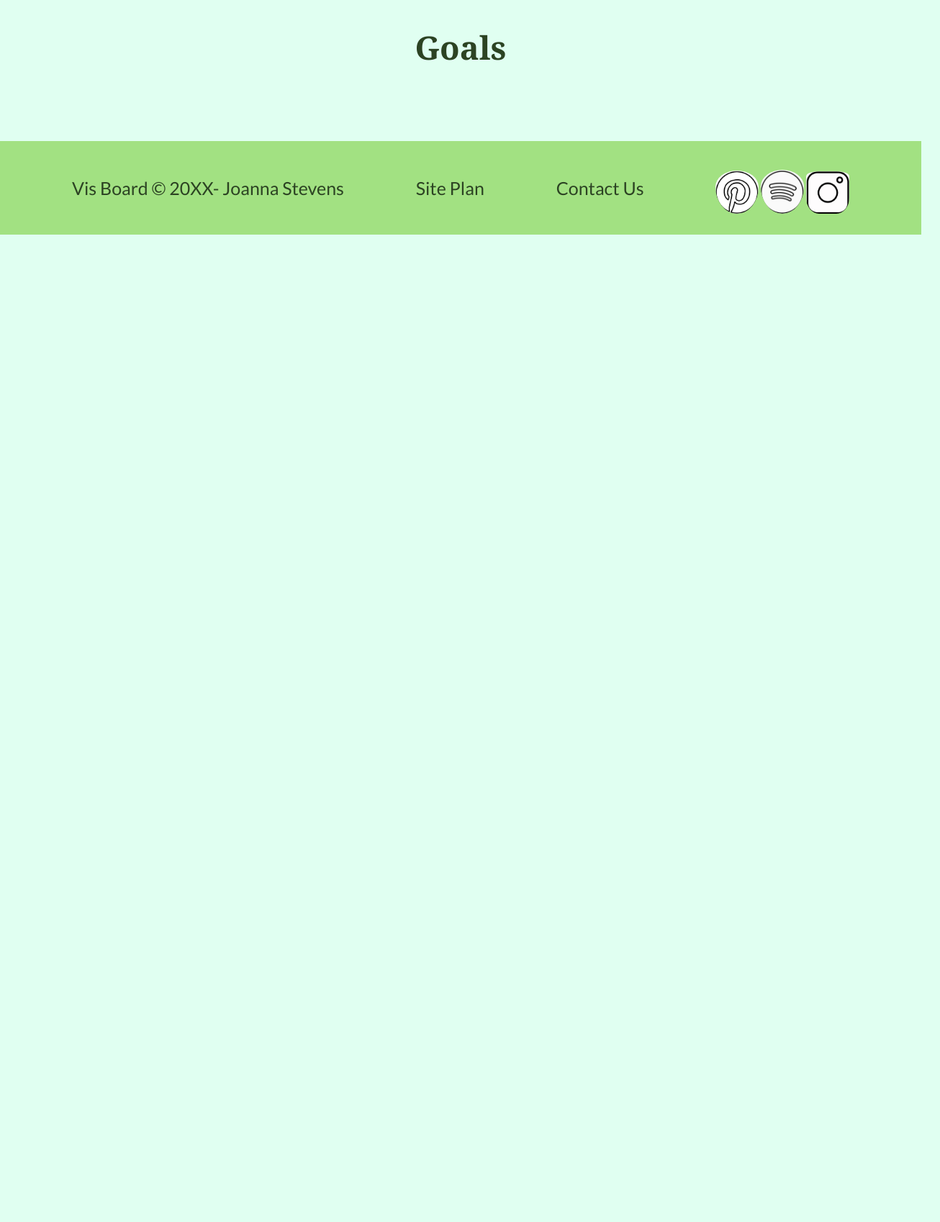
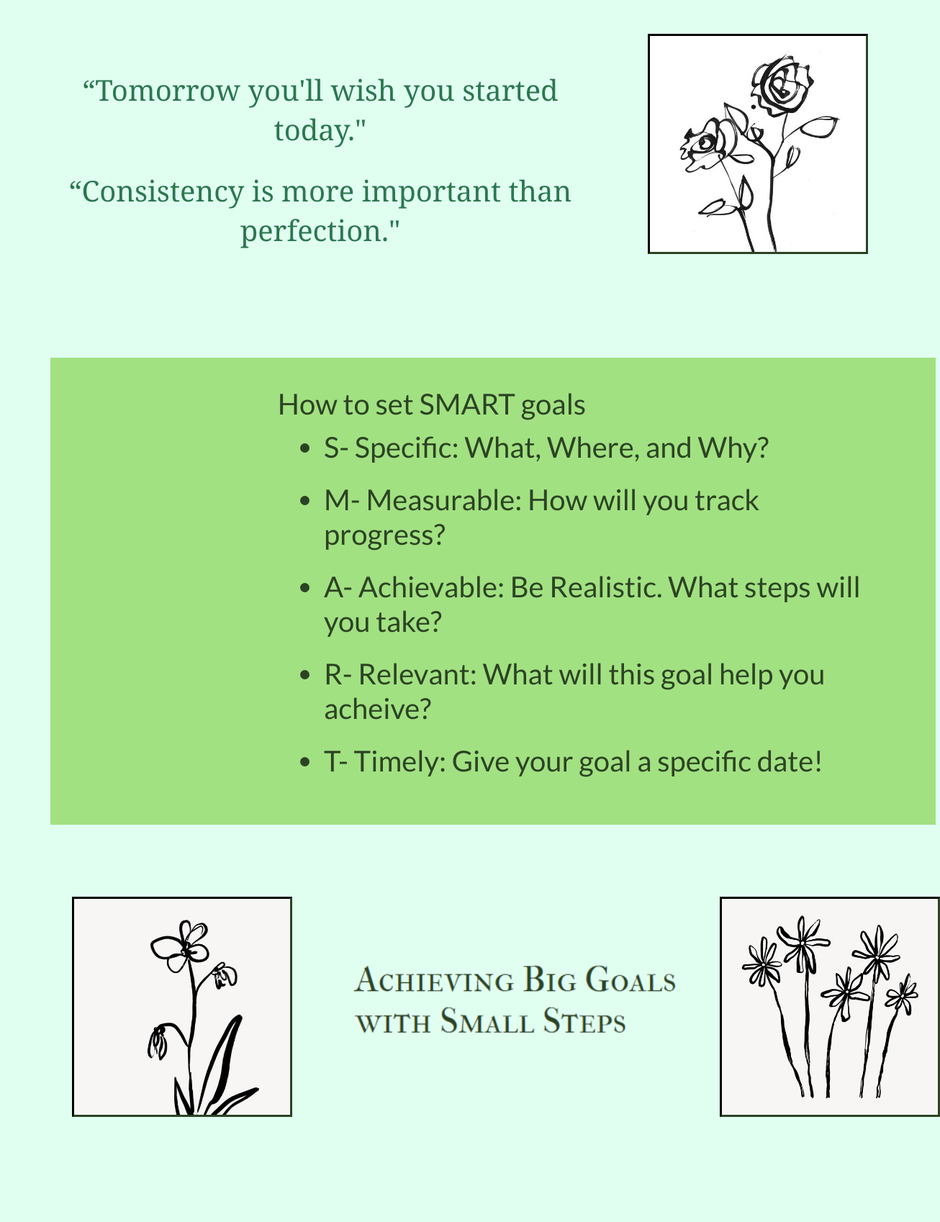
Before and after one commit to jostevens00/wdd130, a plain HTML site: page vis-board/goals.html in a window 1280 px wide. Shown: the part 112-1810 px from the top of the page at 72% size, 1306 px wide, since content can reach past the window. Before the commit the page ends 800 px from the top, so only its background shows below. Drawn offline with Linux system fonts and the light colour scheme; a web font is replaced by a local one.

Commit message:
final update

```diff
--- a/vis-board/goals.html
+++ b/vis-board/goals.html
@@ -19,17 +19,32 @@
                 <a href="">  </a>
             </nav>
         </header>
+        <main id="goals-grid">
+            <ul class="goals-quotes">
+                <li>&ldquo;Tomorrow you'll wish you started today."</li>
+                <li>&ldquo;Consistency is more important than perfection."</li>
+            </ul>
+            <img class="roses2" src="img/2roses.jpg" alt="roses2">
+            <div class="smart-background"></div>
+            <p class="smart-goals">
+                How to set SMART goals
+                <ul class="smart-goals2">
+                   <li> S- Specific: What, Where, and Why? </li>
+                   <li> M- Measurable: How will you track progress?</li>
+                   <li> A- Achievable: Be Realistic. What steps will you take?</li>
+                   <li> R- Relevant: What will this goal help you acheive? </li>
+                   <li> T- Timely: Give your goal a specific date! </li>
+                </ul>
+            </p>
+            <img class="flower2" src="img/flower2.jpg" alt="flower2">
 
-        <div id="hero">
-            <section id="hero-msg">
-                <h1 class="goals-title"> Goals</h1>
-                <h4> </h4>
-            </section>
-        </div>
-        <main>
+            <div id="ted-background">
+                <a class="ted" href="https://www.youtube.com/watch?v=c9Z9UBQKuB8" target="_blank">
+                    <img class="ted-text" src="img/text.png" alt="ted text">
+                </a>
+            </div>
 
-
-
+            <img class="flowers5" src="img/5flowers.jpg" alt="flowers5">
 
         </main>
      <footer>
--- a/vis-board/styles/vis-board.css
+++ b/vis-board/styles/vis-board.css
@@ -79,30 +79,35 @@ footer .social img{
     width:60px;
     border-radius: 30%;
 }
+
 #hero-msg{
    font-family:"IM Fell French Canon SC",Georgia, 'Times New Roman', Times, serif;
    text-align: center;
-   font-size: 30px;
+   font-size: 35px;
    color:#2c4323;
+   margin-bottom: 100px;
 }
+
 #home-grid{
     display:grid;
     grid-template-columns: 400px 1fr 1fr 1fr 1fr 400px;
     grid-template-rows: 1fr 200px 350px 200px;
 }
-.tulip-left{
+.hand-left{
     grid-column: 1/2;
     grid-row: 1/2;
     width: 375px;
     margin-left: 25px;
-    border-radius: 4%;
+    border:#2c4323;
+    border-style: inset;
 }
-.tulip-right{
+.hand-right{
     grid-column: 6/7;
     grid-row:1/2;
     width:375px;
     margin-right: 25px;
-    border-radius: 4%;
+    border:#2c4323;
+    border-style: inset;
 }
 .affirm{
     grid-column: 2/6;
@@ -117,7 +122,9 @@ footer .social img{
     font-size: 30px;
     grid-column: 2/6;
     grid-row: 1;
-    margin-top: 200px;
+    margin-top: 150px;
+    margin-right:15px;
+    margin-left:15px;
     color: #2c7750;
     line-height: 45px;
 }
@@ -153,7 +160,6 @@ footer .social img{
     grid-template-rows: 300px 300px 300px 150px 500px;
     margin-top:100px;
 }
-
 #pic{
     width: 250px;
     margin-left: 200px;
@@ -172,15 +178,22 @@ footer .social img{
     grid-row:3/4;
     grid-column: 1/3;
 }
-
-.quotes{
+.quotes {
     grid-column:4/7;
     grid-row:1/2;
-    margin-top: 100px;
-
+    margin-top: -30px;
     font-family:"IM Fell French Canon SC",Georgia, 'Times New Roman', Times, serif;
     font-size: 40px;
     color:#2c7750;
+    list-style: none;
+}
+.quotes div {
+    color:#2c4323;
+    text-align: right;
+}
+.quotes li {
+    margin-bottom: 30px;
+
 }
 .rose{
     grid-column: 4/7;
@@ -207,7 +220,6 @@ footer .social img{
     border-radius: 15%;
     background:#a2e182;
 }
-
 #notes{
     width:135px;
     margin-top: 50px;
@@ -232,3 +244,100 @@ footer .social img{
 .notes6{
     grid-column:3/4;
 }
+
+#goals-grid{
+display:grid;
+grid-template-columns: 300px 300px 300px 300px 300px;
+grid-template-rows: 500px 1fr 1fr;
+}
+.goals-quotes{
+    grid-column: 1/4;
+    grid-row: 1;
+    margin-right: 100px;
+    margin-left: 50px;
+    margin-top: 100px;
+    font-family:"IM Fell French Canon SC",Georgia, 'Times New Roman', Times, serif;
+    font-size: 40px;
+    color:#2c7750;
+    text-align: center;
+    list-style: none;
+}
+.goals-quotes li{
+    margin-bottom: 30px;
+}
+.roses2{
+    grid-column:4/6;
+    grid-row:1;
+    margin-right:300px;
+    margin-top: 50px;
+    width:300px;
+    border:#2c4323;
+    border-style:inset;
+}
+.smart-background{
+    grid-column:1/6;
+    grid-row:2;
+    background-color:#a2e182;
+    margin-right:200px;
+    margin-left:70px;
+
+}
+.smart-goals{
+    grid-column: 2/4;
+    grid-row: 2;
+    text-align:center;
+    font-family:'Lato', Helvetica, sans-serif;
+    font-size: 40px;
+    color:#2c4323;
+}
+.smart-goals2{
+    grid-column: 2/5;
+    grid-row: 2;
+    margin-top: 100px;
+    padding-left: 150px;
+    font-family:'Lato', Helvetica, sans-serif;
+    font-size: 40px;
+    color:#2c4323;
+}
+.smart-goals2 li{
+    margin-bottom: 25px;
+}
+.flower2{
+    grid-column: 1/3;
+    grid-row: 3;
+    width: 300px;
+    border:#2c4323;
+    border-style:inset;
+    margin: 100px;
+}
+
+#ted-background{
+    grid-column: 2/5;
+    grid-row:3;
+    display:grid;
+    grid-template-columns: 1fr 1fr 1fr;
+    grid-template-rows: 100px 1fr 100px;
+
+}
+.ted-text{
+    font-family:"IM Fell French Canon SC",Georgia, 'Times New Roman', Times, serif;
+    color:#2c4323;
+    width:500px;
+}
+.ted{
+    grid-column: 2;
+    grid-row: 2;
+    margin-right: 75px;
+}
+.ted:hover{
+    background-color:#2c4323;
+    color:#e0fff1;
+}
+.flowers5{
+    grid-column: 4/6;
+    grid-row: 3;
+    width: 300px;
+    border:#2c4323;
+    border-style:inset;
+    margin:100px;
+}
```
Also changed, not shown: vis-board/inspo.html (+5 -5 lines), vis-board/site-plan.html (+6 -6 lines), vis-board/vis-board.html (+2 -2 lines), vis-board/img/2roses.jpg (added), vis-board/img/5flowers.jpg (added), vis-board/img/TonyQuote.jpg (deleted), vis-board/img/affirm-cat.jpg (deleted), vis-board/img/come-and-go.jpg (deleted), vis-board/img/committed.jpg (deleted), vis-board/img/encourage-mint.jpg (deleted), vis-board/img/flower-hand.jpg (added), vis-board/img/flower2.jpg (added), vis-board/img/keepgrowing.jpg (deleted), vis-board/img/rose-hand.jpg (added), 2 more files.
